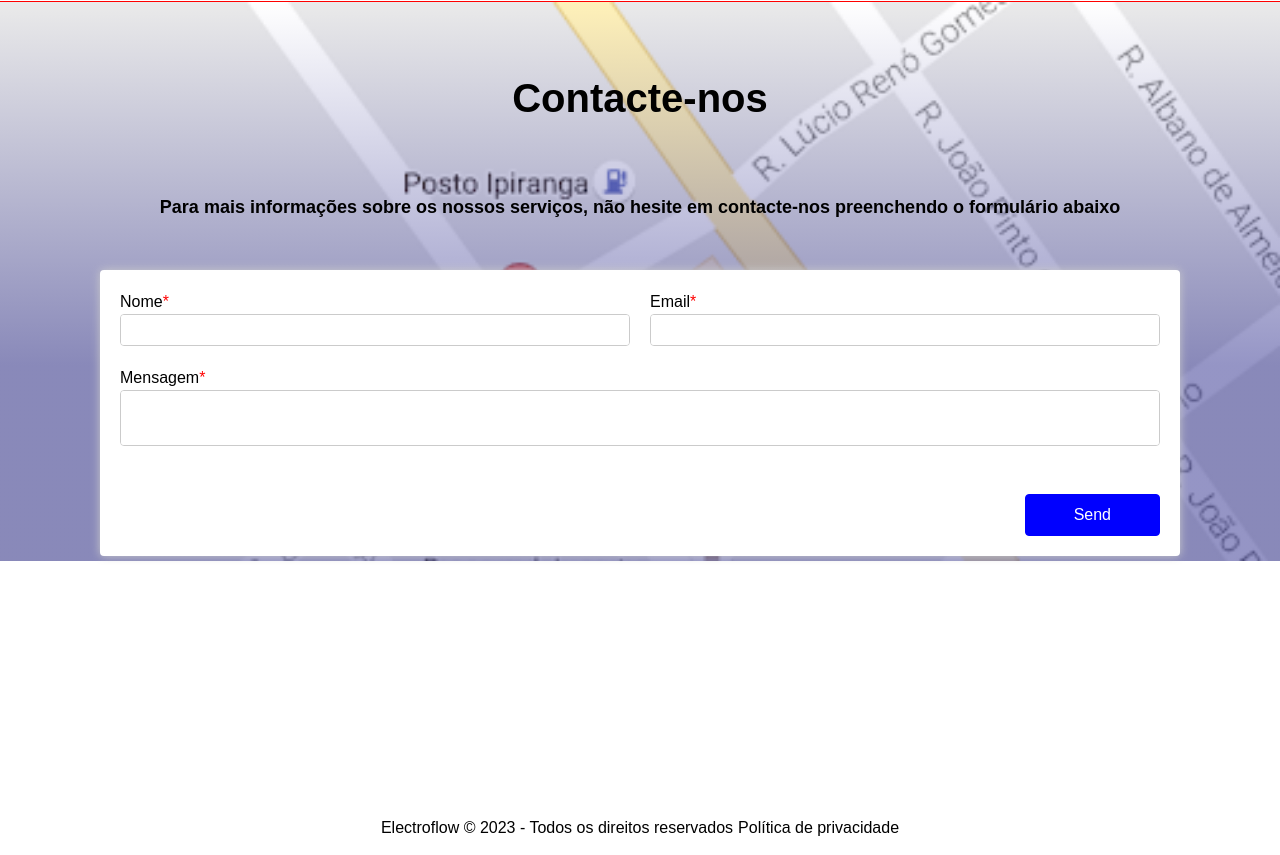
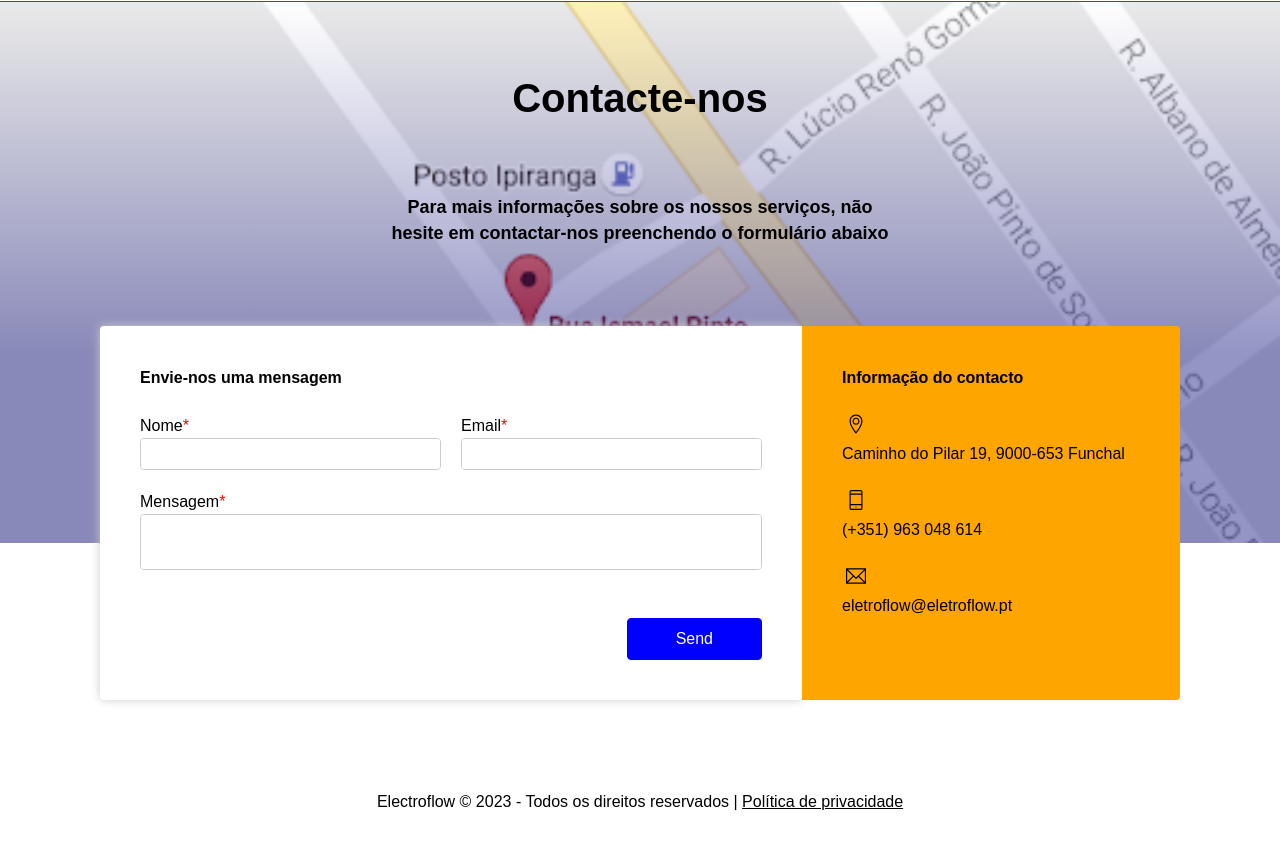
Before and after one commit to gandroide/electroflow-site, a React (Vite) app: page / in a window 1280 px wide. Shown: the part 2370-3225 px from the top of the page. After the commit the page ends 3199 px from the top, so only its background shows below. Built offline with nearby package versions, Linux system fonts and the light colour scheme.

Commit message:
Finalizado layout da área de contacto

```diff
--- a/src/components/Footer/index.tsx
+++ b/src/components/Footer/index.tsx
@@ -2,7 +2,7 @@ import react, { useCallback, useState } from 'react';
 import Modal from '../Modal';
 import PrivacyPolicy from '../../layouts/PrivacyPolicy';
 import { useTranslation } from 'react-i18next';
-import { ElectroFooter, PrivacyButton, PrivacyPolicyContainer } from './styled';
+import { StyledFooter, StyledLinkButton, StyledFooterContent } from './styled';
 
 const Footer = () => {
   const { t } = useTranslation();
@@ -17,17 +17,16 @@ const Footer = () => {
   }, []);
 
   return (
-    <ElectroFooter>
-      <PrivacyPolicyContainer>
-        <p>
+    <StyledFooter>
+      <StyledFooterContent>
+        <span>
           Electroflow &#169; {new Date().getFullYear()} - Todos os direitos
-          reservados
-        </p>
-
-        <PrivacyButton title="Privacy Policy" onClick={handleOpen}>
+          reservados |{' '}
+        </span>
+        <StyledLinkButton title="Privacy Policy" onClick={handleOpen}>
           {t('translations.footer.privacyPolicyTitle')}
-        </PrivacyButton>
-      </PrivacyPolicyContainer>
+        </StyledLinkButton>
+      </StyledFooterContent>
       <Modal
         closeCallback={handleCloseCallback}
         isOpen={open}
@@ -35,7 +34,7 @@ const Footer = () => {
       >
         <PrivacyPolicy />
       </Modal>
-    </ElectroFooter>
+    </StyledFooter>
   );
 };
 
--- a/src/components/Footer/styled.ts
+++ b/src/components/Footer/styled.ts
@@ -1,16 +1,14 @@
 import styled from '@emotion/styled';
 
-export const PrivacyPolicyContainer = styled.div`
-  display: flex;
-  justify-content: center;
-  align-items: center;
+export const StyledFooterContent = styled.p`
+  text-align: center;
 `;
 
-export const PrivacyButton = styled.button`
-  margin-left: 5px;
+export const StyledLinkButton = styled.button`
   cursor: pointer;
+  text-decoration: underline;
 `;
 
-export const ElectroFooter = styled.footer`
+export const StyledFooter = styled.footer`
   padding: 15px;
 `;
--- a/src/layouts/ContactUs/index.tsx
+++ b/src/layouts/ContactUs/index.tsx
@@ -1,18 +1,27 @@
 import react from 'react';
 import {
+  StyledQuaternaryTitle,
   StyledSecondaryTitle,
   StyledSection,
   StyledTertiaryTtile,
 } from '../../styles';
 import {
   StyledContactUsContainer,
+  StyledContactUsContent,
+  StyledContactUsInformationContainer,
+  StyledContactUsInformationContent,
+  StyledContactUsInformationIcon,
+  StyledContactUsInformationValue,
   StyledContactUsOverlay,
+  StyledContactUsSection,
   StyledFormContainer,
+  StyledTertiaryTitleContainer,
 } from './styled';
 
 import Map from '../../assets/imgs/map.png';
 import Form from '../../components/Form';
 import { InputProps } from '../../interfaces';
+import { TfiEmail, TfiLocationPin, TfiMobile } from 'react-icons/tfi';
 
 const formInputs: InputProps[] = [
   {
@@ -25,6 +34,8 @@ const formInputs: InputProps[] = [
     type: 'text',
     columns: {
       sm: 6,
+      md: 12,
+      lg: 6,
     },
   },
   {
@@ -37,6 +48,8 @@ const formInputs: InputProps[] = [
     type: 'text',
     columns: {
       sm: 6,
+      md: 12,
+      lg: 6,
     },
   },
   {
@@ -52,19 +65,51 @@ const formInputs: InputProps[] = [
 
 const ContactUs = () => {
   return (
-    <StyledSection>
+    <StyledContactUsSection>
       <StyledContactUsOverlay $background={Map} />
       <StyledContactUsContainer>
         <StyledSecondaryTitle>Contacte-nos</StyledSecondaryTitle>
-        <StyledTertiaryTtile>
-          Para mais informações sobre os nossos serviços, não hesite em
-          contacte-nos preenchendo o formulário abaixo
-        </StyledTertiaryTtile>
+        <StyledTertiaryTitleContainer>
+          <StyledTertiaryTtile>
+            Para mais informações sobre os nossos serviços, não hesite em
+            contactar-nos preenchendo o formulário abaixo
+          </StyledTertiaryTtile>
+        </StyledTertiaryTitleContainer>
+      </StyledContactUsContainer>
+      <StyledContactUsContent>
         <StyledFormContainer>
+          <StyledQuaternaryTitle>Envie-nos uma mensagem</StyledQuaternaryTitle>
           <Form inputs={formInputs} />
         </StyledFormContainer>
-      </StyledContactUsContainer>
-    </StyledSection>
+        <StyledContactUsInformationContainer>
+          <StyledQuaternaryTitle>Informação do contacto</StyledQuaternaryTitle>
+          <StyledContactUsInformationContent>
+            <StyledContactUsInformationIcon>
+              <TfiLocationPin size={20} />
+            </StyledContactUsInformationIcon>
+            <StyledContactUsInformationValue>
+              Caminho do Pilar 19, 9000-653 Funchal
+            </StyledContactUsInformationValue>
+          </StyledContactUsInformationContent>
+          <StyledContactUsInformationContent>
+            <StyledContactUsInformationIcon>
+              <TfiMobile size={20} />
+            </StyledContactUsInformationIcon>
+            <StyledContactUsInformationValue>
+              (+351) 963 048 614
+            </StyledContactUsInformationValue>
+          </StyledContactUsInformationContent>
+          <StyledContactUsInformationContent>
+            <StyledContactUsInformationIcon>
+              <TfiEmail size={20} />
+            </StyledContactUsInformationIcon>
+            <StyledContactUsInformationValue>
+              eletroflow@eletroflow.pt
+            </StyledContactUsInformationValue>
+          </StyledContactUsInformationContent>
+        </StyledContactUsInformationContainer>
+      </StyledContactUsContent>
+    </StyledContactUsSection>
   );
 };
 
--- a/src/layouts/ContactUs/styled.ts
+++ b/src/layouts/ContactUs/styled.ts
@@ -1,4 +1,9 @@
 import styled from "styled-components";
+import { StyledQuaternaryTitle, StyledSection } from "../../styles";
+
+export const StyledContactUsSection = styled(StyledSection)`
+    min-height: unset;
+`;
 
 export const StyledContactUsOverlay = styled.div<{$background: string}>`
     background: ${({$background}) => `url(${$background}) no-repeat`};
@@ -31,11 +36,109 @@ export const StyledContactUsContainer = styled.div`
     flex-direction: column;
 `;
 
+export const StyledContactUsContent = styled.div`
+    z-index: 1;
+    width: 100%;
+    align-items: center;
+    display: flex;
+    flex-direction: column;
+    margin-top: 80px;
+    max-width: 1100px;
+
+    @media screen and (min-width: 768px) {
+        flex-direction: row;
+        align-items: unset;
+    }
+`;
+
 export const StyledFormContainer = styled.div`
     background-color: #fff;
     width: 100%;
     padding: 20px;
-    margin-top: 50px;
     box-shadow: 0 0 10px #cbcbcb;
-    border-radius: 4px;
+    border-top-right-radius: 4px;
+    border-top-left-radius: 4px;
+
+    & ${StyledQuaternaryTitle} {
+        margin-bottom: 24px;
+    }
+
+    @media screen and (min-width: 768px) {
+        border-top-right-radius: unset;
+        border-bottom-left-radius: 4px;
+        width: 65%;
+    }
+
+    @media screen and (min-width: 1200px) {
+        padding: 40px;
+    }
 `;
+
+export const StyledTertiaryTitleContainer = styled.div`
+    width: 100%;
+    max-width: 500px;
+`;
+
+export const StyledContactUsInformationContainer = styled.div`
+    background-color: orange;
+    width: 100%;
+    padding: 20px;
+    border-bottom-left-radius: 4px;
+    border-bottom-right-radius: 4px;
+    z-index: 1;
+
+    @media screen and (min-width: 768px) {
+        border-bottom-left-radius: unset;
+        border-top-right-radius: 4px;
+        width: 35%;
+    }
+
+    @media screen and (min-width: 1200px) {
+        padding: 40px;
+    }
+`;
+
+export const StyledContactUsInformationContent = styled.div`
+    display: flex;
+    align-items: center;
+
+    &:first-of-type {
+        margin-top: 24px;
+    }
+
+    &:not(:last-child) {
+        margin-bottom: 16px;
+    }
+
+    @media screen and (min-width: 768px) {
+        flex-direction: column;
+        align-items: flex-start;
+
+        &:not(:last-child) {
+            margin-bottom: 24px;
+        }
+    }
+`;
+
+export const StyledContactUsInformationIcon = styled.span`
+    display: flex;
+    margin-right: 8px;
+
+    @media screen and (min-width: 768px) {
+        margin-bottom: 8px;
+        margin-right: 0;
+
+        & svg {
+            width: 28px;
+            width: 28px;
+        }
+    }
+`;
+
+export const StyledContactUsInformationValue = styled.p`
+    font-size: 14px;
+
+    @media screen and (min-width: 768px) {
+        font-size: 16px;
+    }
+`
--- a/src/styles/index.ts
+++ b/src/styles/index.ts
@@ -87,6 +87,11 @@ export const StyledPrimaryTitle = styled.h1`
     margin: 112px 0;
 `;
 
+export const StyledQuaternaryTitle = styled.h4`
+    font-size: 16px;
+    font-weight: bold;
+`;
+
 export const StyledText = styled.p`
     font-size: 24px;
     width: 100%;
```
